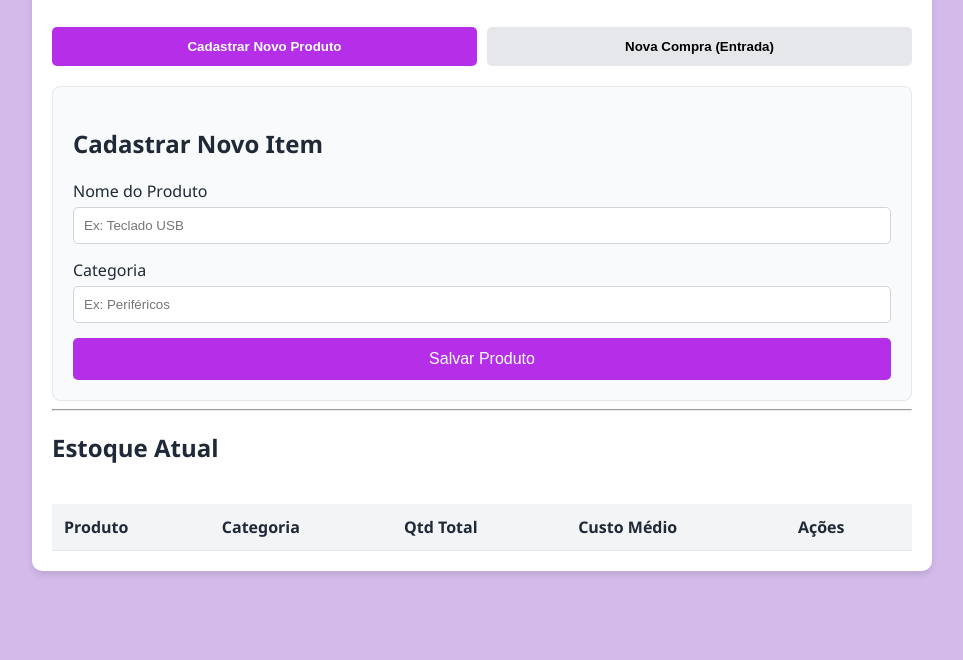
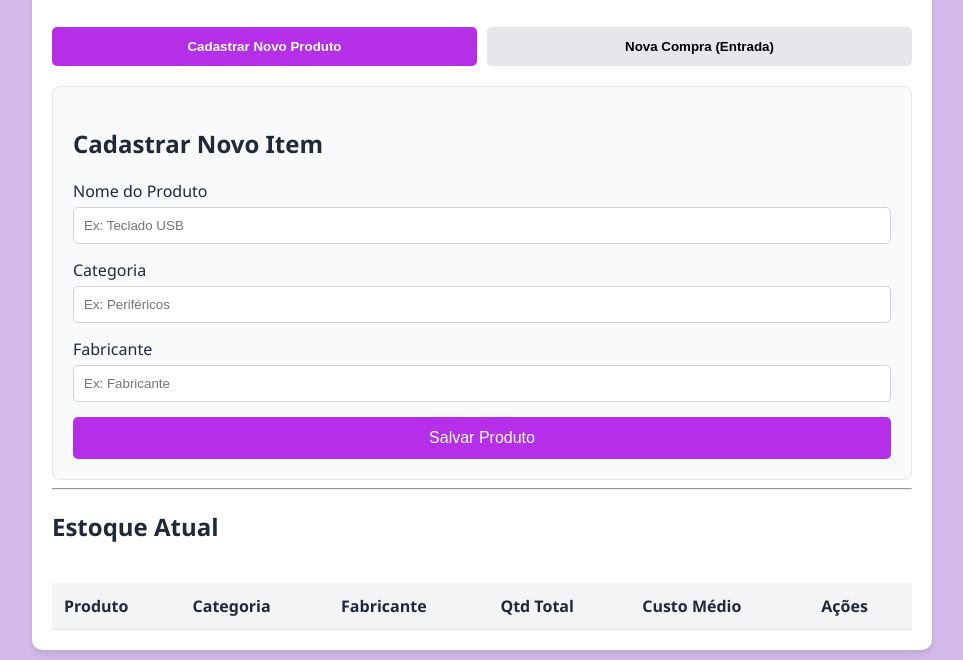
Before and after one commit to AdrianoBianchiCros/controle-estoque, a website: page index.html in a window 1280 px wide. Shown: the part 141-801 px from the top of the page, without its empty margins (158-1121 px from the left). Drawn offline with Linux system fonts and the light colour scheme; no server answers.

Commit message:
Incluso o campo fabricante

```diff
--- a/index.html
+++ b/index.html
@@ -30,6 +30,11 @@
                 <div class="input-group">
                     <label>Categoria</label>
                     <input type="text" id="prod-cat" placeholder="Ex: Periféricos">
+                </div>
+                <div class="input-group">
+                    <label for="">Fabricante</label>
+                    <input type="text" name="prod-fab" placeholder="Ex: Fabricante" id="">
+
                 </div>
                 <button type="submit" class="btn-submit">Salvar Produto</button>
             </form>
@@ -94,6 +99,7 @@
                         <tr>
                             <th>Produto</th>
                             <th>Categoria</th>
+                            <th>Fabricante</th>
                             <th>Qtd Total</th>
                             <th>Custo Médio</th>
                             <th>Ações</th>
@@ -118,6 +124,7 @@
                         <tr>
                             <th>Data</th>
                             <th>Fornecedor</th>
+                             <th>Fabricante</th>
                             <th>Custo Unit.</th>
                             <th>Qtd</th>
                             <th>Nº Pedido</th>
@@ -148,6 +155,12 @@
                     <label>Categoria</label>
                     <input type="text" id="edit-categoria">
                 </div>
+
+                <div class="input-group">
+                    <label>Fabricante</label>
+                    <input type="text" id="edit-fabricante">
+                </div>
+
 
                 <div class="modal-footer" style="justify-content: space-between;">
                     <button type="button" onclick="fecharModalEditar()" style="background:#ccc; border:none; padding:10px; cursor:pointer; border-radius:5px;">Cancelar</button>
```
